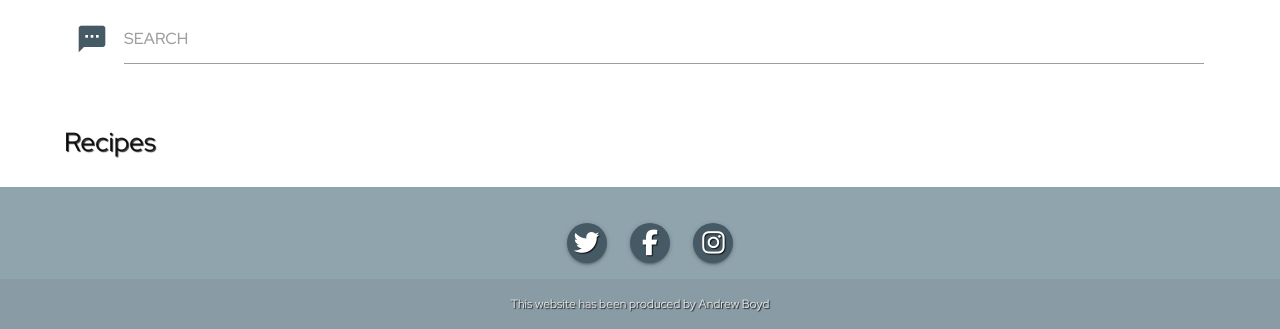
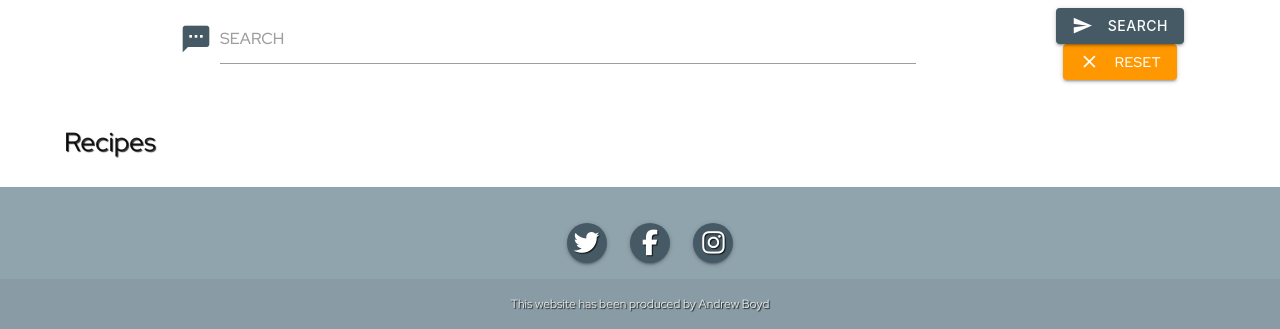
Before and after one commit to andrewboyd79/campfire-cooking, a Flask app: page / in a window 1280 px wide. Shown: the part 680-1009 px from the top of the page. Run offline with Flask 2, Linux system fonts and the light colour scheme; data that the repository does not hold is empty; some libraries are stand-ins or nearby versions.

Commit message:
Wired up search functionality

```diff
--- a/app.py
+++ b/app.py
@@ -28,6 +28,13 @@ def recipes():
 def my_recipes():
     user_recipes = list(mongo.db.recipes.find({"added_by": session["user"]}))
     return render_template("my_recipes.html", user_recipes=user_recipes)
+
+
+@app.route("/search", methods=["GET","POST"])
+def search():
+    query=request.form.get("query")
+    recipes=list(mongo.db.recipes.find({"$text": {"$search": query}}))
+    return render_template("recipes.html", recipes=recipes)
 
 
 @app.route("/view_recipe/<recipe_id>")
--- a/static/js/script.js
+++ b/static/js/script.js
@@ -15,7 +15,7 @@ $(document).ready(function(){
 Code taken & amended from stackoverflow post/solution
 (https://stackoverflow.com/questions/895171/prevent-users-from-submitting-a-form-by-hitting-enter)
 */
-$(document).on("keydown", "form", function(event) {
+$('#form-details').on("keydown", "form", function(event) {
     return event.key != "Enter";
 })
 
--- a/templates/recipes.html
+++ b/templates/recipes.html
@@ -16,16 +16,24 @@
 
 <!--Search bar-->
 <div class="row container">
-    <div class="col s12">
-        <div class="row">
-            <div class="input-field col s12">
+    <form action="{{url_for('search')}}" id="search" method="POST">
+    <div class="col s12 center">
+        <div class="row valign-wrapper">
+            <div class="input-field col s8 offset-s1">
 
                 <i class="material-icons prefix blue-grey-text text-darken-2">textsms</i>
-                <input type="text" id="autocomplete-input" class="autocomplete blue-grey-text text-darken-2">
+                <input type="text" name="query" id="autocomplete-input" class="autocomplete blue-grey-text text-darken-2" minlength="3">
                 <label for="autocomplete-input">Search</label>
+            </div>
+            <div class="col s2 center">
+                <button class="btn blue-grey darken-2 waves-effect waves-light" type="submit" name="action">Search
+    <i class="material-icons left">send</i>
+  </button>
+  <a href="{{ url_for('recipes') }}" class="btn orange"><i class="material-icons left">close</i>Reset</a>
             </div>
         </div>
     </div>
+    </form>
 </div>
 
 <!--All recipes content section-->
```
